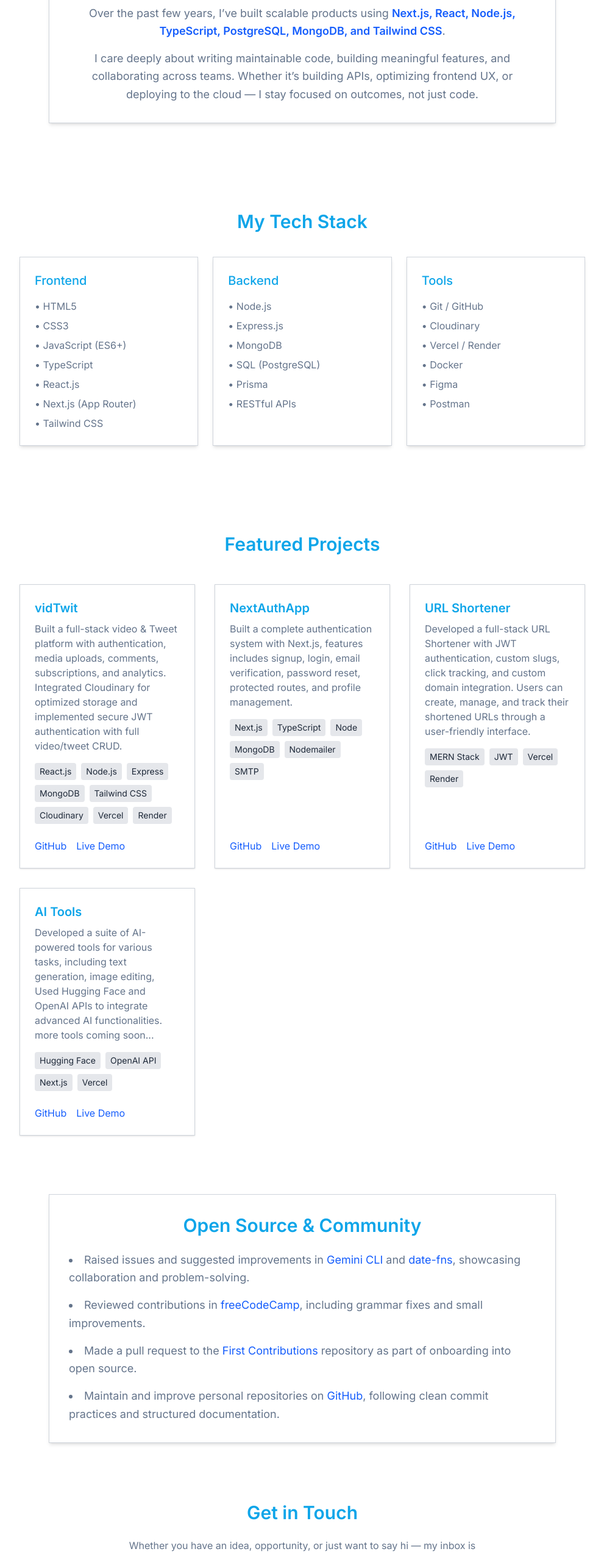
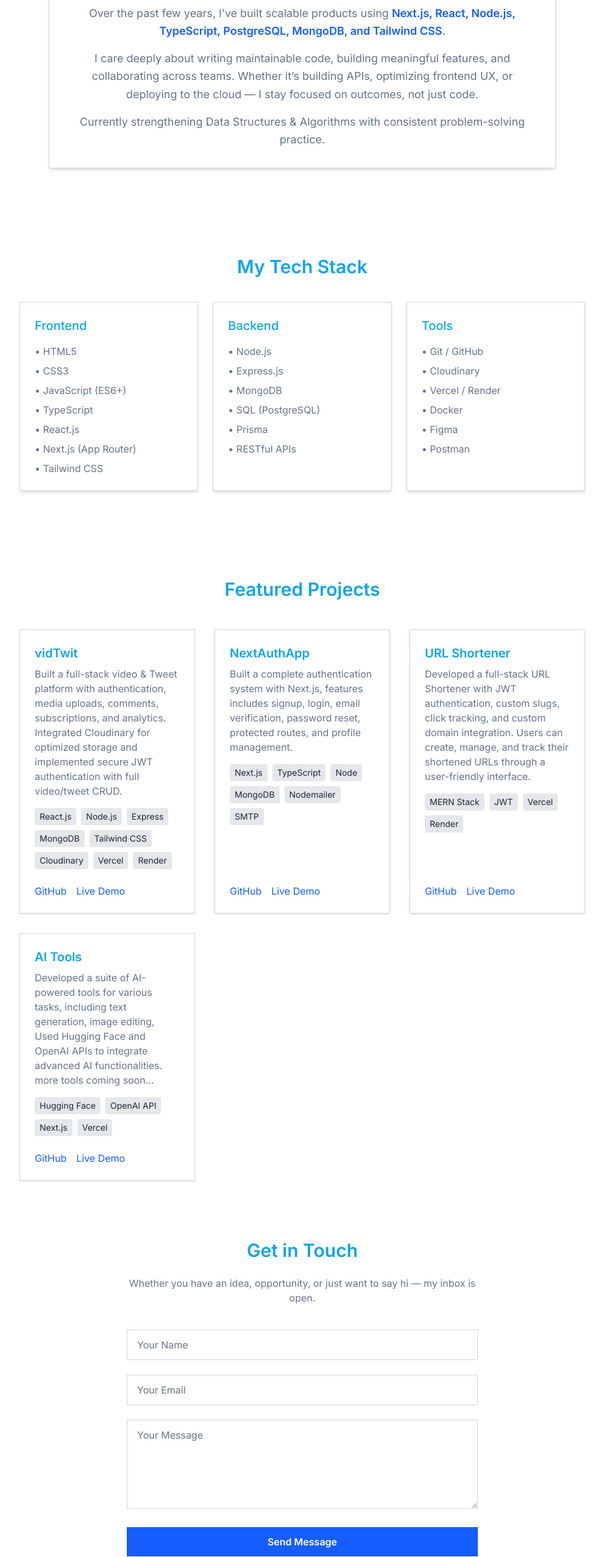
Before and after one commit to Sohaibkundi2/portfolio1, a Next.js app: page / in a window 1280 px wide. Shown: the part 1314-3867 px from the top of the page at 61% size, without its empty margins (144-1135 px from the left). Built offline with nearby package versions, Linux system fonts and the light colour scheme.

Commit message:
feat: update Header link styling and toggle button cursor

```diff
--- a/components/About.tsx
+++ b/components/About.tsx
@@ -36,6 +36,9 @@
           <p>
             I care deeply about writing maintainable code, building meaningful features, and collaborating across teams. Whether it&rsquo;s building APIs, optimizing frontend UX, or deploying to the cloud &mdash; I stay focused on outcomes, not just code.
           </p>
+          <p>
+            Currently strengthening Data Structures & Algorithms with consistent problem-solving practice.
+          </p>
         </div>
       </div>
     </section>
--- a/components/Header.tsx
+++ b/components/Header.tsx
@@ -20,7 +20,7 @@
     <header className="sticky top-0 z-50 backdrop-blur border-b ">
       <div className="max-w-6xl mx-auto px-4 py-3 flex justify-between items-center">
         {/* Logo */}
-        <Link href="/" className="text-xl font-semibold tracking-tight">
+        <Link href="/" className="text-xl font-semibold tracking-tight hover:text-blue-500 transition-colors">
           sohaib.dev
         </Link>
 
--- a/src/app/page.tsx
+++ b/src/app/page.tsx
@@ -4,7 +4,7 @@
 import Skills from "../../components/Skills";
 import Projects from "../../components/Projects";
 import Contact from "../../components/Contact";
-import OpenSource from "../../components/OpenSource";
+// import OpenSource from "../../components/OpenSource";
 
 export default function Home() {
   return (
@@ -13,7 +13,7 @@
       <About />
       <Skills />
       <Projects />
-      <OpenSource />
+      {/* <OpenSource /> */}
       <Contact />
     </main>
   );
--- a/src/components/ui/theme-toggle-button.tsx
+++ b/src/components/ui/theme-toggle-button.tsx
@@ -72,7 +72,7 @@
       onClick={toggleTheme}
       variant="ghost"
       size="icon"
-      className="w-9 p-0 h-9 relative group"
+      className="w-9 p-0 h-9 relative group hover:cursor-zoom-out"
       name="Theme Toggle Button"
     >
       <SunIcon className="size-[1.2rem] rotate-0  scale-100 transition-all dark:-rotate-90 dark:scale-0" />
```
